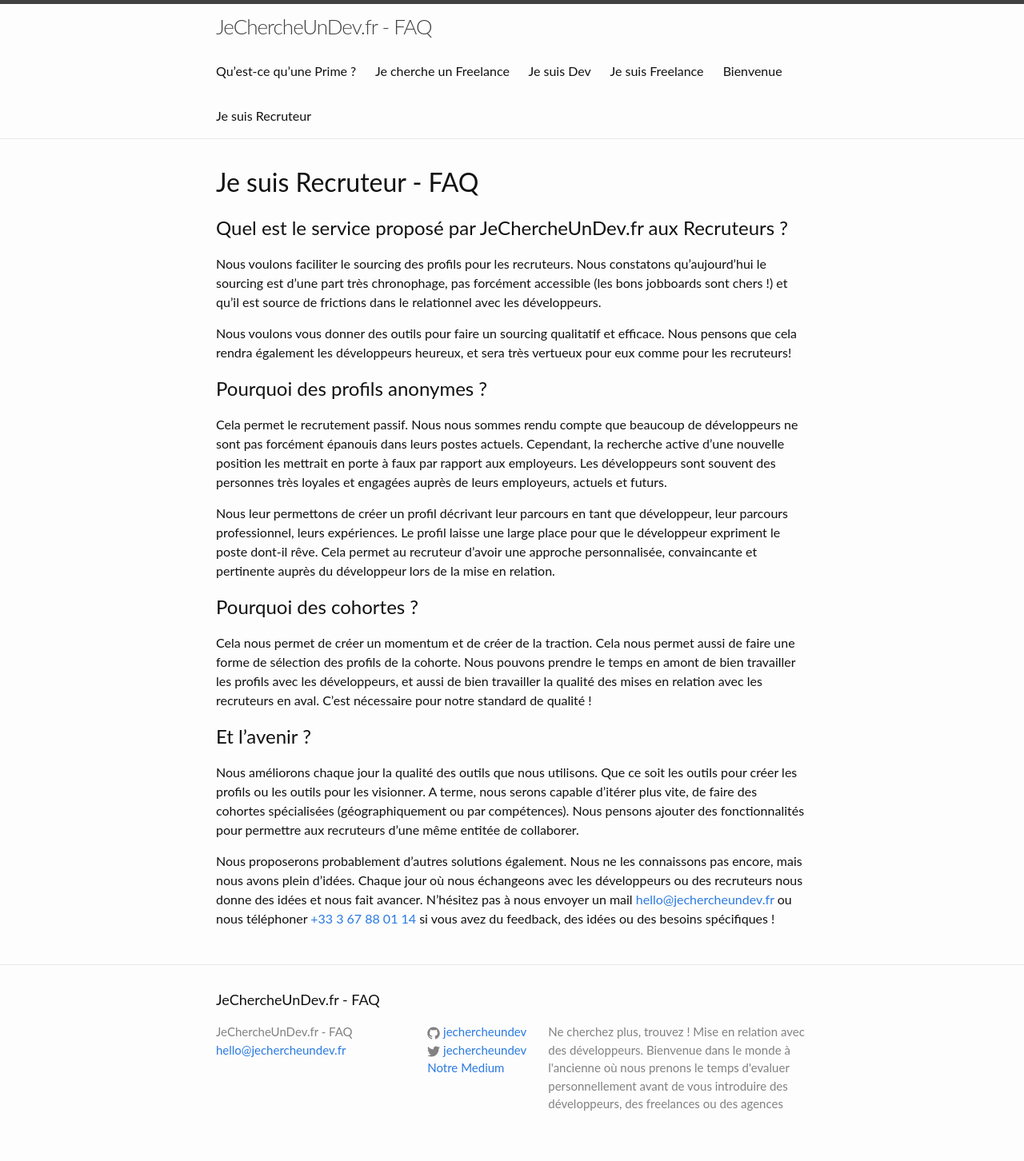
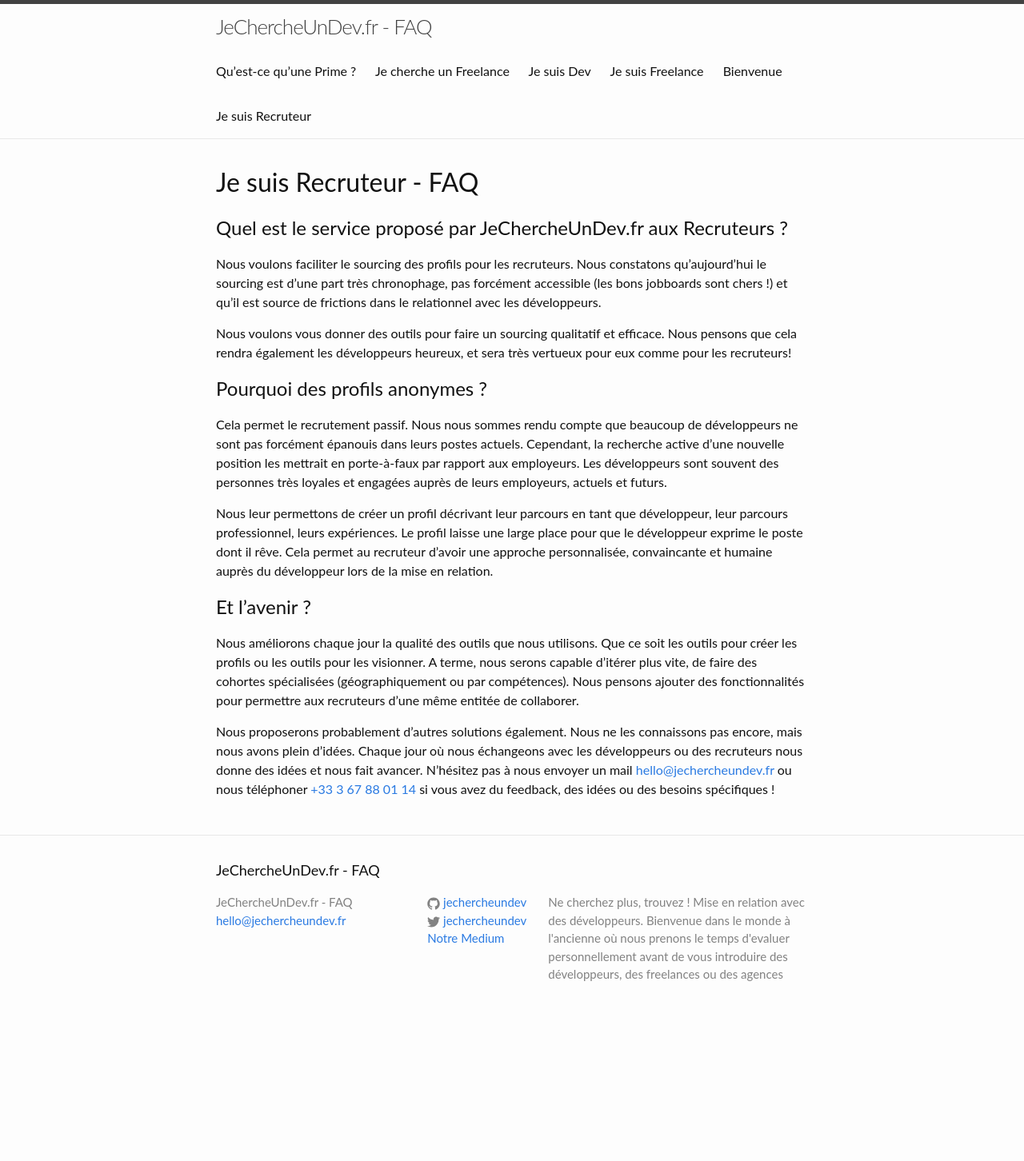
Before and after one commit to jechercheundev/faq, a Jekyll site: the page built from recruteur.md, in a window 1280 px wide. Shown: the whole page at 80% size. Built offline with Jekyll 4.4.1, drawn with Linux system fonts in a browser that asks for light colours; a script that is not in the unit is left out; after the commit the page ends 1290 px from its top, so only the background shows below that.

Commit message:
Supprimé paragraphe cohorte et correction de quelques fautes d'orthographe

```diff
--- a/recruteur.md
+++ b/recruteur.md
@@ -13,13 +13,9 @@ Nous voulons vous donner des outils pour faire un sourcing qualitatif et efficac
 
 ## Pourquoi des profils anonymes ?
 
-Cela permet le recrutement passif. Nous nous sommes rendu compte que beaucoup de développeurs ne sont pas forcément épanouis dans leurs postes actuels. Cependant, la recherche active d'une nouvelle position les mettrait en porte à faux par rapport aux employeurs. Les développeurs sont souvent des personnes très loyales et engagées auprès de leurs employeurs, actuels et futurs.
+Cela permet le recrutement passif. Nous nous sommes rendu compte que beaucoup de développeurs ne sont pas forcément épanouis dans leurs postes actuels. Cependant, la recherche active d'une nouvelle position les mettrait en porte-à-faux par rapport aux employeurs. Les développeurs sont souvent des personnes très loyales et engagées auprès de leurs employeurs, actuels et futurs.
 
-Nous leur permettons de créer un profil décrivant leur parcours en tant que développeur, leur parcours professionnel, leurs expériences. Le profil laisse une large place pour que le développeur expriment le poste dont-il rêve. Cela permet au recruteur d'avoir une approche personnalisée, convaincante et pertinente auprès du développeur lors de la mise en relation.
-
-## Pourquoi des cohortes ?
-
-Cela nous permet de créer un momentum et de créer de la traction. Cela nous permet aussi de faire une forme de sélection des profils de la cohorte. Nous pouvons prendre le temps en amont de bien travailler les profils avec les développeurs, et aussi de bien travailler la qualité des mises en relation avec les recruteurs en aval. C'est nécessaire pour notre standard de qualité !
+Nous leur permettons de créer un profil décrivant leur parcours en tant que développeur, leur parcours professionnel, leurs expériences. Le profil laisse une large place pour que le développeur exprime le poste dont il rêve. Cela permet au recruteur d'avoir une approche personnalisée, convaincante et humaine auprès du développeur lors de la mise en relation.
 
 ## Et l'avenir ?
 
```
